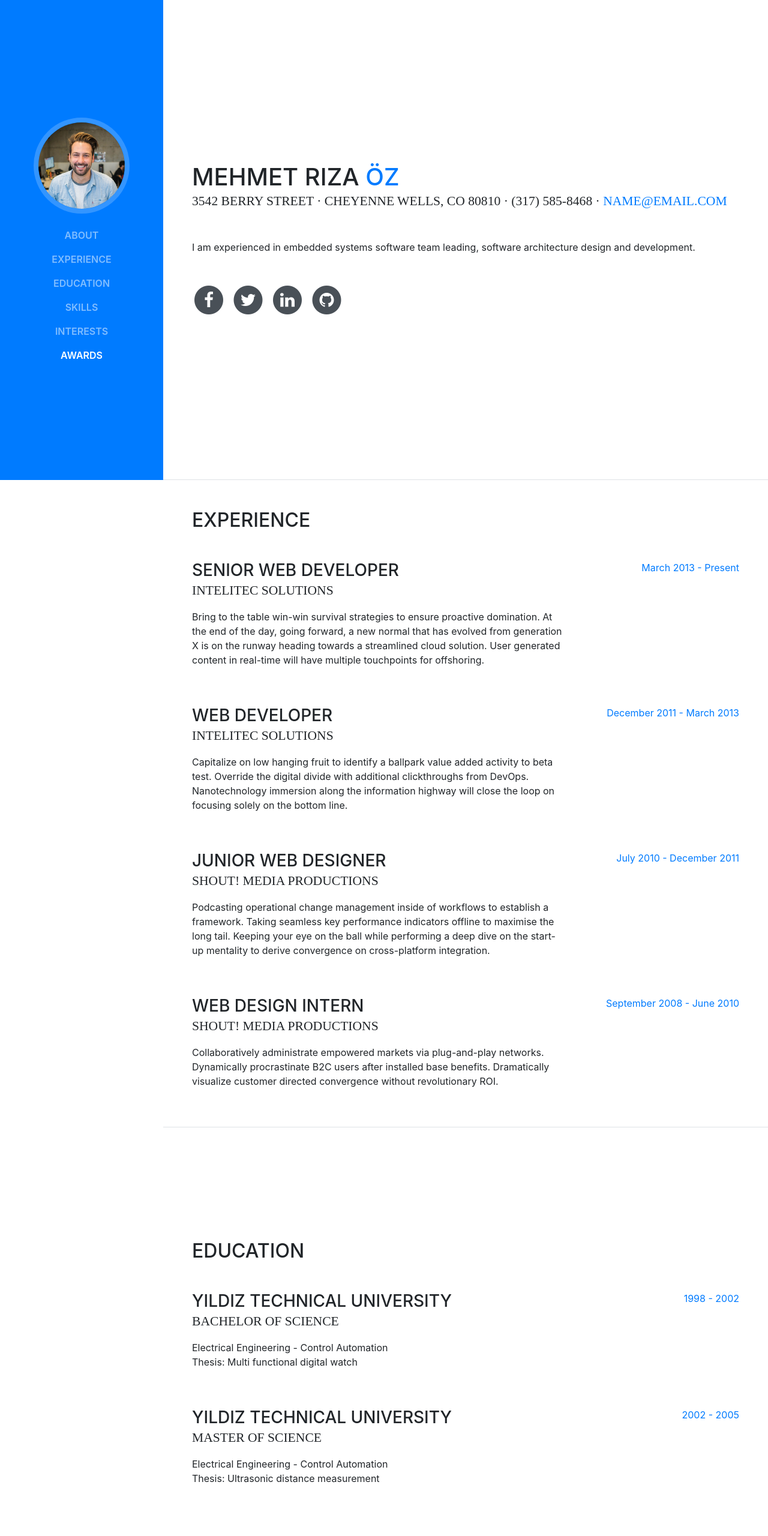
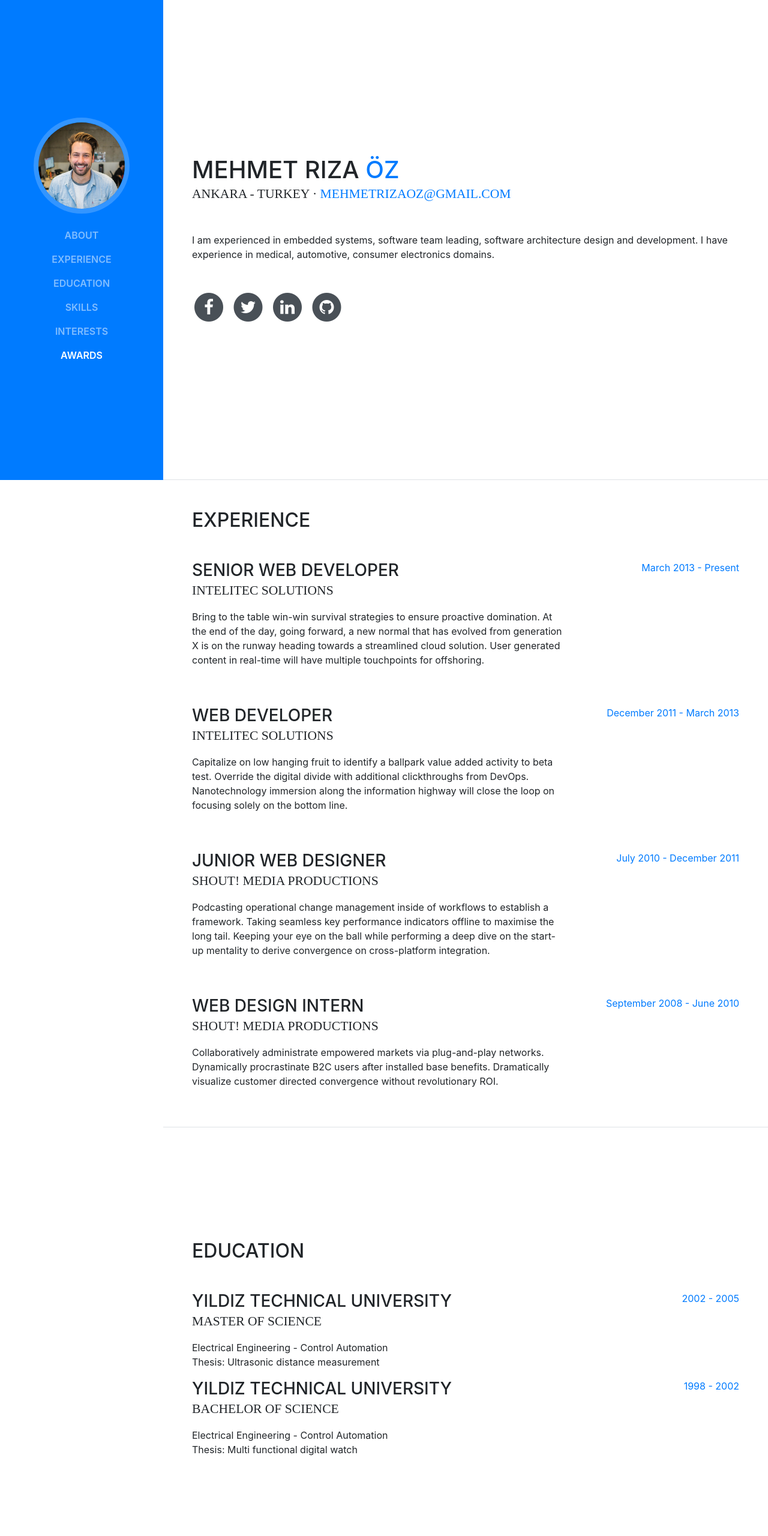
Before and after one commit to mehmetrizaoz/mehmetrizaoz.github.io, a website with bundled scripts: page index.html in a window 1280 px wide. Shown: the top 2560 px of the page at 60% size. Built offline with nearby package versions, Linux system fonts and the light colour scheme; a web font is replaced by a local one.

Commit message:
mail updated

```diff
--- a/index.html
+++ b/index.html
@@ -8,7 +8,7 @@
     <meta name="description" content="">
     <meta name="author" content="">
 
-    <title>Resume - Start Bootstrap Theme</title>
+    <title>Resume</title>
 
     <!-- Bootstrap core CSS -->
     <link href="vendor/bootstrap/css/bootstrap.min.css" rel="stylesheet">
@@ -68,10 +68,10 @@
           <h1 class="mb-0">Mehmet Rıza
             <span class="text-primary">Öz</span>
           </h1>
-          <div class="subheading mb-5">3542 Berry Street · Cheyenne Wells, CO 80810 · (317) 585-8468 ·
-            <a href="mailto:mehmetrizaoz@gmail.com">name@email.com</a>
+          <div class="subheading mb-5">Ankara - Turkey ·
+            <a href="mailto:mehmetrizaoz@gmail.com">mehmetrizaoz@gmail.com</a>
           </div>
-          <p class="mb-5">I am experienced in embedded systems software team leading, software architecture design and development.</p>
+          <p class="mb-5">I am experienced in embedded systems, software team leading, software architecture design and development. I have experience in medical, automotive, consumer electronics domains.</p>
           <ul class="list-inline list-social-icons mb-0">
             <li class="list-inline-item">
               <a href="#">
@@ -164,7 +164,17 @@
       <section class="resume-section p-3 p-lg-5 d-flex flex-column" id="education">
         <div class="my-auto">
           <h2 class="mb-5">Education</h2>
-
+          <div class="resume-item d-flex flex-column flex-md-row">
+            <div class="resume-content mr-auto">
+              <h3 class="mb-0">Yıldız Technical University</h3>
+              <div class="subheading mb-3">Master of Science</div>
+              <div>Electrical Engineering - Control Automation</div>
+              <p>Thesis: Ultrasonic distance measurement</p>
+            </div>
+            <div class="resume-date text-md-right">
+              <span class="text-primary">2002 - 2005</span>
+            </div>
+          </div>
           <div class="resume-item d-flex flex-column flex-md-row mb-5">
             <div class="resume-content mr-auto">
               <h3 class="mb-0">Yıldız Technical University</h3>
@@ -176,19 +186,6 @@
               <span class="text-primary">1998 - 2002</span>
             </div>
           </div>
-
-          <div class="resume-item d-flex flex-column flex-md-row">
-            <div class="resume-content mr-auto">
-              <h3 class="mb-0">Yıldız Technical University</h3>
-              <div class="subheading mb-3">Master of Science</div>
-              <div>Electrical Engineering - Control Automation</div>
-              <p>Thesis: Ultrasonic distance measurement</p>
-            </div>
-            <div class="resume-date text-md-right">
-              <span class="text-primary">2002 - 2005</span>
-            </div>
-          </div>
-
         </div>
       </section>
 
@@ -261,7 +258,7 @@
 
       <section class="resume-section p-3 p-lg-5 d-flex flex-column" id="awards">
         <div class="my-auto">
-          <h2 class="mb-5">Awards &amp; Certifications</h2>
+          <h2 class="mb-5">Certifications</h2>
           <ul class="fa-ul mb-0">
             <li>
               <i class="fa-li fa fa-trophy text-warning"></i>
```
